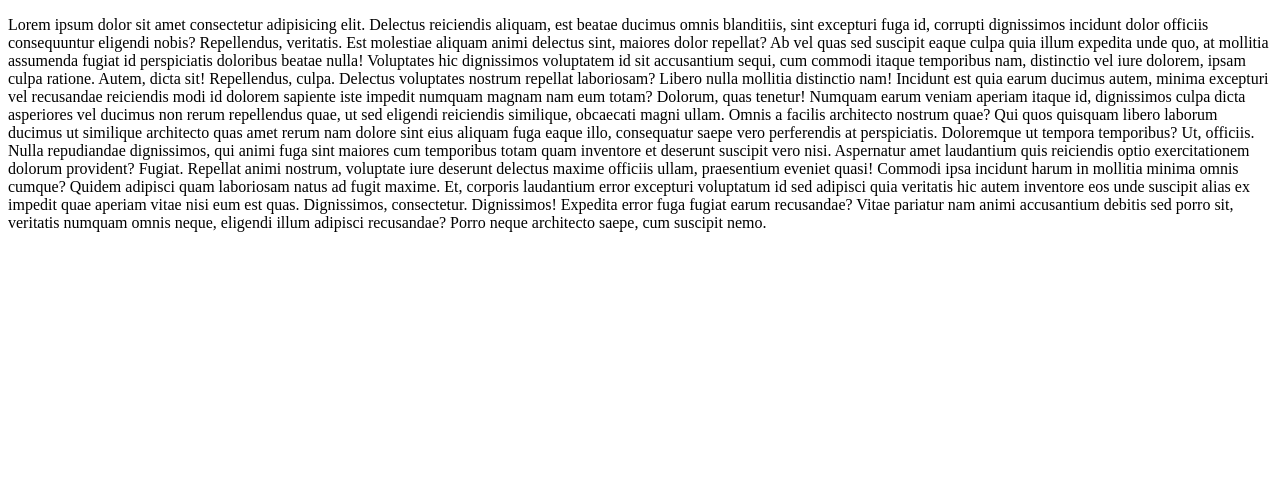
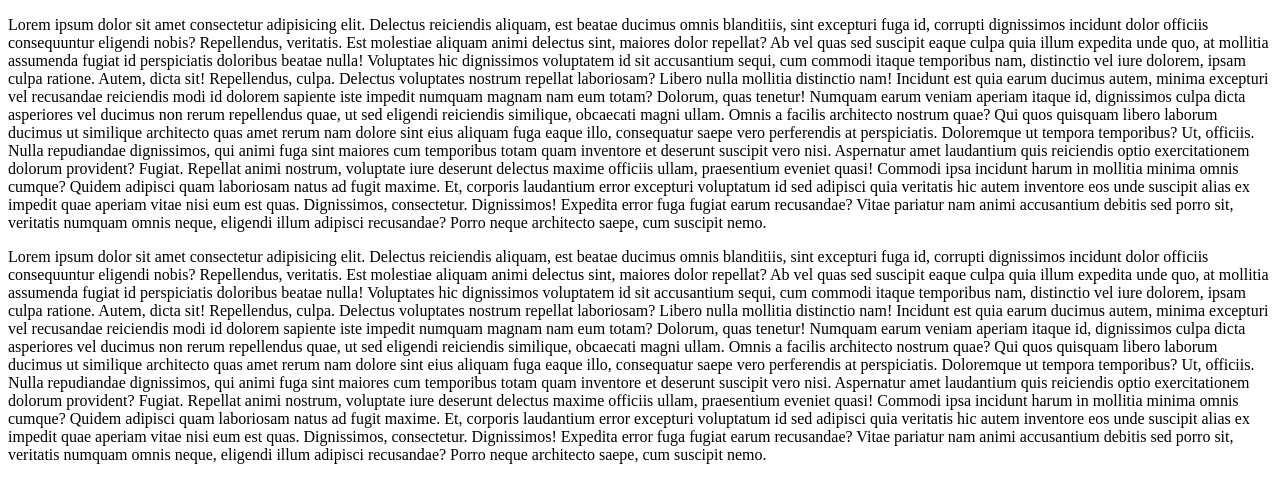
Before and after one commit to GonzaTalavera/git124187, a plain HTML site: page index.html in a window 1280 px wide. Drawn offline with Linux system fonts and the light colour scheme.

Commit message:
Update index.html
Agregue un nuevo parrafo

```diff
--- a/index.html
+++ b/index.html
@@ -19,6 +19,18 @@
             Et, corporis laudantium error excepturi voluptatum id sed adipisci quia veritatis hic autem inventore eos unde suscipit alias ex impedit quae aperiam vitae nisi eum est quas. Dignissimos, consectetur. Dignissimos!
             Expedita error fuga fugiat earum recusandae? Vitae pariatur nam animi accusantium debitis sed porro sit, veritatis numquam omnis neque, eligendi illum adipisci recusandae? Porro neque architecto saepe, cum suscipit nemo.
         </p>
+        <p>
+            Lorem ipsum dolor sit amet consectetur adipisicing elit. Delectus reiciendis aliquam, est beatae ducimus omnis blanditiis, sint excepturi fuga id, corrupti dignissimos incidunt dolor officiis consequuntur eligendi nobis? Repellendus, veritatis.
+            Est molestiae aliquam animi delectus sint, maiores dolor repellat? Ab vel quas sed suscipit eaque culpa quia illum expedita unde quo, at mollitia assumenda fugiat id perspiciatis doloribus beatae nulla!
+            Voluptates hic dignissimos voluptatem id sit accusantium sequi, cum commodi itaque temporibus nam, distinctio vel iure dolorem, ipsam culpa ratione. Autem, dicta sit! Repellendus, culpa. Delectus voluptates nostrum repellat laboriosam?
+            Libero nulla mollitia distinctio nam! Incidunt est quia earum ducimus autem, minima excepturi vel recusandae reiciendis modi id dolorem sapiente iste impedit numquam magnam nam eum totam? Dolorum, quas tenetur!
+            Numquam earum veniam aperiam itaque id, dignissimos culpa dicta asperiores vel ducimus non rerum repellendus quae, ut sed eligendi reiciendis similique, obcaecati magni ullam. Omnis a facilis architecto nostrum quae?
+            Qui quos quisquam libero laborum ducimus ut similique architecto quas amet rerum nam dolore sint eius aliquam fuga eaque illo, consequatur saepe vero perferendis at perspiciatis. Doloremque ut tempora temporibus?
+            Ut, officiis. Nulla repudiandae dignissimos, qui animi fuga sint maiores cum temporibus totam quam inventore et deserunt suscipit vero nisi. Aspernatur amet laudantium quis reiciendis optio exercitationem dolorum provident? Fugiat.
+            Repellat animi nostrum, voluptate iure deserunt delectus maxime officiis ullam, praesentium eveniet quasi! Commodi ipsa incidunt harum in mollitia minima omnis cumque? Quidem adipisci quam laboriosam natus ad fugit maxime.
+            Et, corporis laudantium error excepturi voluptatum id sed adipisci quia veritatis hic autem inventore eos unde suscipit alias ex impedit quae aperiam vitae nisi eum est quas. Dignissimos, consectetur. Dignissimos!
+            Expedita error fuga fugiat earum recusandae? Vitae pariatur nam animi accusantium debitis sed porro sit, veritatis numquam omnis neque, eligendi illum adipisci recusandae? Porro neque architecto saepe, cum suscipit nemo.
+        </p>
 
     </header>
 </body>
```
